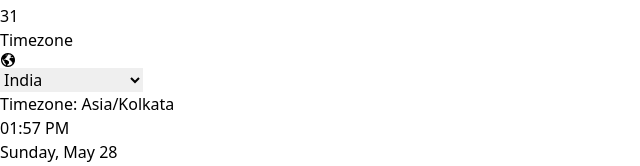
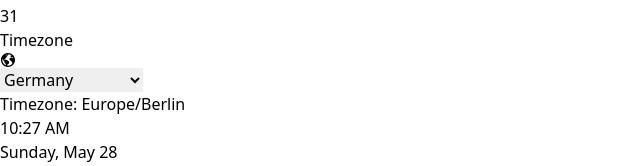
Before and after one commit to RishabhGithub7348/Restaurant_SeatBooking, a React (Vite) app in the folder client/: page / in a window 1280 px wide. Shown: the part 2359-2525 px from the top of the page, without its empty margins (0-640 px from the left). Built offline with nearby package versions, Linux system fonts and the light colour scheme.

Commit message:
update code

```diff
--- a/client/src/components/SetTime.jsx
+++ b/client/src/components/SetTime.jsx
@@ -164,7 +164,7 @@ const handleTimeDown = () => {
   const handleBoxClick = (boxTime) => {
     setExpandedBox(boxTime);
     setSelectedtime(boxTime);
-    console.log(selectedtime)
+    // console.log(selectedtime)
   };
 
   const handleNextButtonClick = () => {
@@ -172,7 +172,7 @@ const handleTimeDown = () => {
     setShowForm(true);
   };
   useEffect(()=> {
-    console.log(selectedtime);
+    // console.log(selectedtime);
   })
 
   const renderBox = (time) => {
--- a/client/src/components/SetTimezone.jsx
+++ b/client/src/components/SetTimezone.jsx
@@ -17,12 +17,12 @@ const getTimezoneByCountry = (country) => {
 };
 
 const SetTimezone = () => {
-  const [selectedCountry, setSelectedCountry] = useState('India');
+  const [selectedCountry, setSelectedCountry] = useState('Germany');
   const [selectedTimezone, setSelectedTimezone] = useState('');
   const [currentTime, setCurrentTime] = useState('');
   const { country, setCountry, timezone, setTimezone } = useContext(UserContext);
 
-  console.log(timezone)
+  // console.log(timezone)
 
   const handleCountryChange = (event) => {
     const country = event.target.value;
@@ -33,8 +33,8 @@ const SetTimezone = () => {
     setSelectedTimezone(timezone);
     setCountry(country);
     setTimezone(timezone);
-    console.log(country);
-    console.log(timezone);
+    // console.log(country);
+    // console.log(timezone);
   };
 
   useEffect(() => {
--- a/client/src/context/userContext.jsx
+++ b/client/src/context/userContext.jsx
@@ -18,8 +18,8 @@ const getTimezoneByCountry = (country) => {
 export const UserContext = createContext({});
 
 export function UserContextProvider({ children }) {
-  const [country, setCountry] = useState('India');
-  const [timezone, setTimezone] = useState('Asia/Kolkata');
+  const [country, setCountry] = useState('Germany');
+  const [timezone, setTimezone] = useState('Europe/Berlin');
   const [showCalendar, setShowCalendar] = useState(true);
   const [showForm, setShowForm] = useState(false);
   const [selectedTime, setSelectedTime] = useState('18:00');
```
Also changed, not shown: client/src/components/SetCalander.jsx (+4 -4 lines).
